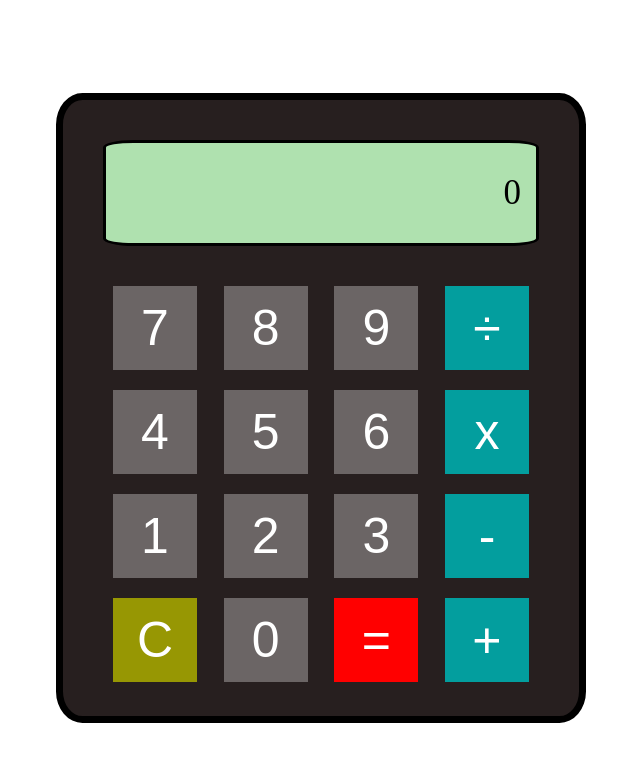
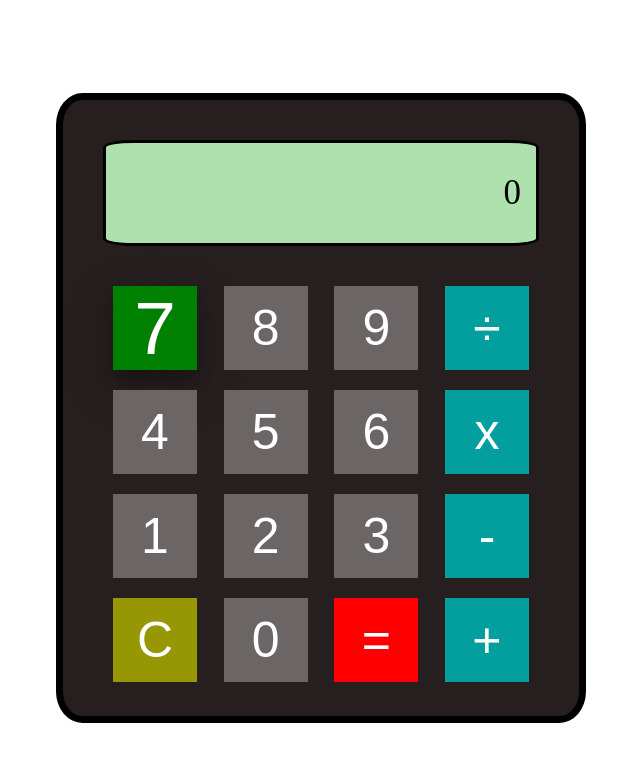
Before and after one commit to muudar/calculator, a plain HTML site: page index.html in a window 1280 px wide. In both pictures the pointer is over the element 474 px from the left and 328 px from the top of the page. Shown: the whole page, without its empty margins (319-959 px from the left). Drawn offline with Linux system fonts and the light colour scheme.

Commit message:
added hover effects on buttons

```diff
--- a/styles.css
+++ b/styles.css
@@ -6,6 +6,16 @@
     align-items:center;
     flex-direction : column;
 }
+
+.item:hover{
+    background-color: green;
+    box-shadow: 0 12px 16px 0 rgba(0,0,0,0.24), 0 17px 50px 0 rgba(0,0,0,0.19);
+}
+
+button:hover{
+    font-size: 75px;
+}
+
 
 .resbar{
     width: 430px;
```
